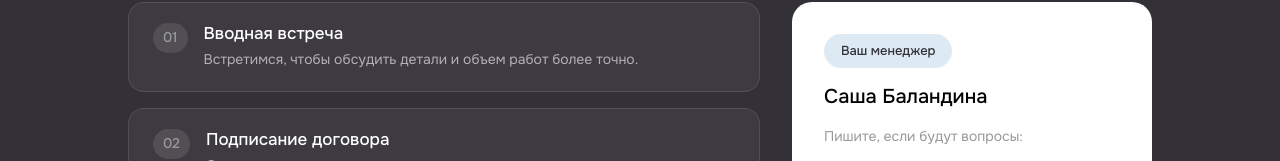
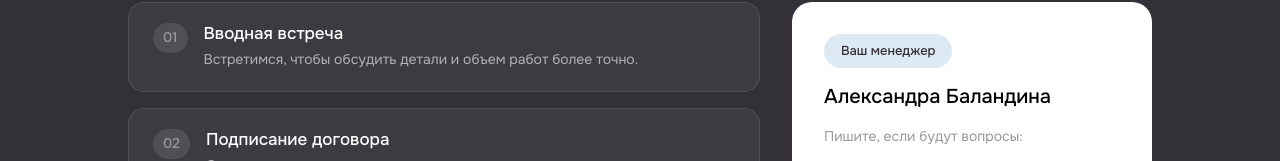
Before and after one commit to LoochStudio/antey-kp, a plain HTML site: page index.html in a window 1280 px wide. Shown: the part 8584-8745 px from the top of the page. Drawn offline with Linux system fonts and the light colour scheme.

Commit message:
Update index.html

```diff
--- a/index.html
+++ b/index.html
@@ -1949,7 +1949,7 @@
 
         <div class="contact-card">
           <span class="pill pill-accent">Ваш менеджер</span>
-          <h3>Саша Баландина</h3>
+          <h3>Александра Баландина</h3>
           <p class="text-secondary">Пишите, если будут вопросы:</p>
           <div class="contact-info">
             <a href="mailto:abalandina@loo.ch">abalandina@loo.ch</a>
```
